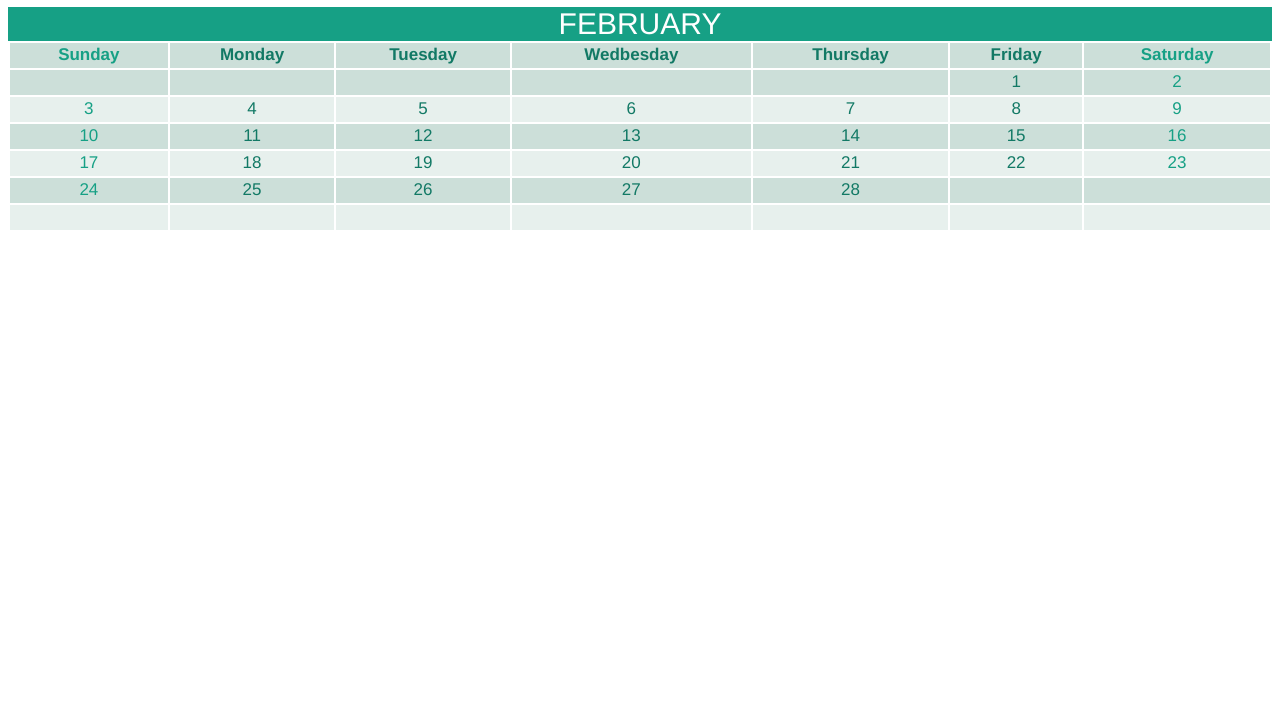
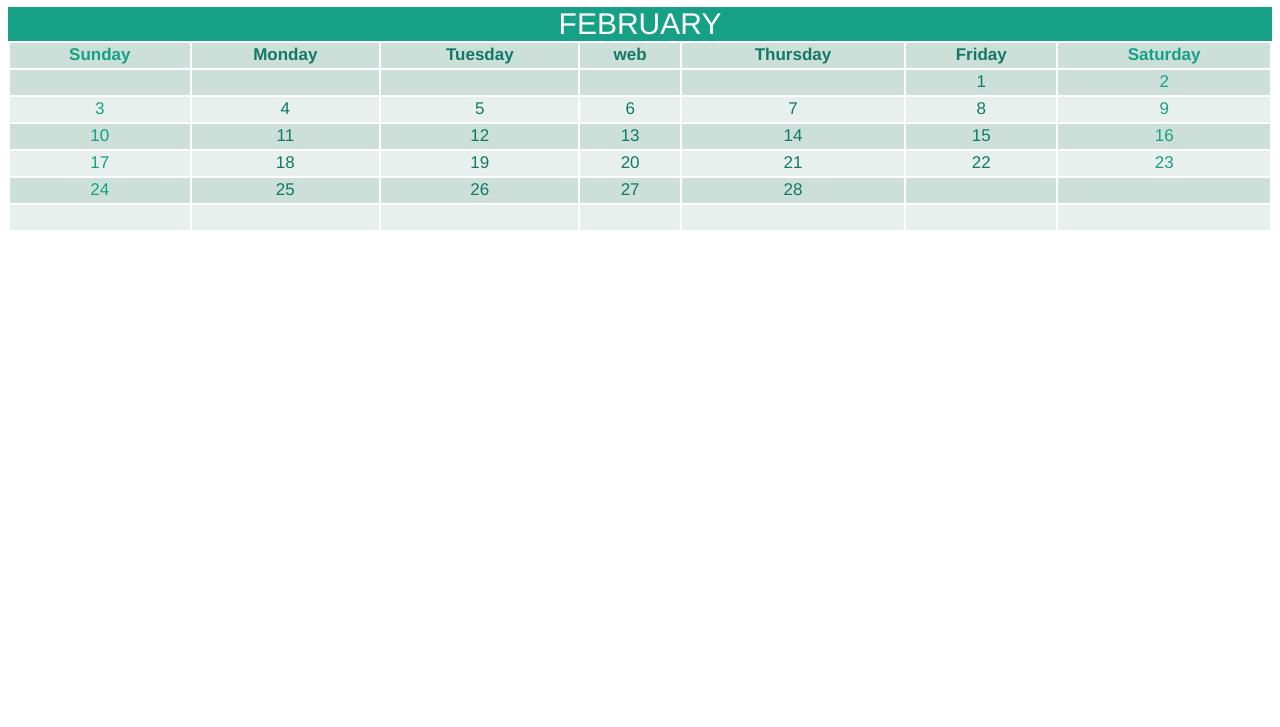
Before and after one commit to OmsKeypress/My-Calender, a plain HTML site: page index.html in a window 1280 px wide. Shown: the part 73-800 px from the top of the page. Drawn offline with Linux system fonts and the light colour scheme.

Commit message:
Update index.html

```diff
--- a/index.html
+++ b/index.html
@@ -19,7 +19,7 @@
         <th>Sunday</th>
         <th>Monday</th>
         <th>Tuesday</th>
-        <th>Wedbesday</th>
+        <th>web</th>
         <th>Thursday</th>
         <th>Friday</th>
         <th>Saturday</th>
```
